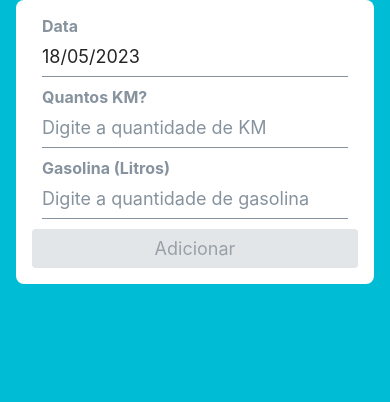
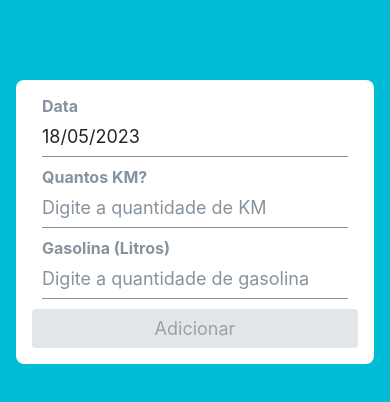
Before and after one commit to jeanpaulo204/Dados-Automotivos, a React Native app: screen / in a window 390 px wide. Shown: the top 402 px of the page. Built offline with nearby package versions, Linux system fonts and the light colour scheme.

Commit message:
paddingTop

```diff
--- a/App.js
+++ b/App.js
@@ -167,6 +167,7 @@ const styles = StyleSheet.create({
     flex: 1,
     backgroundColor: '#00bcd4',
     paddingHorizontal: 16,
+    paddingTop: 80,
   },
   formContainer: {
     marginBottom: 16,
```
